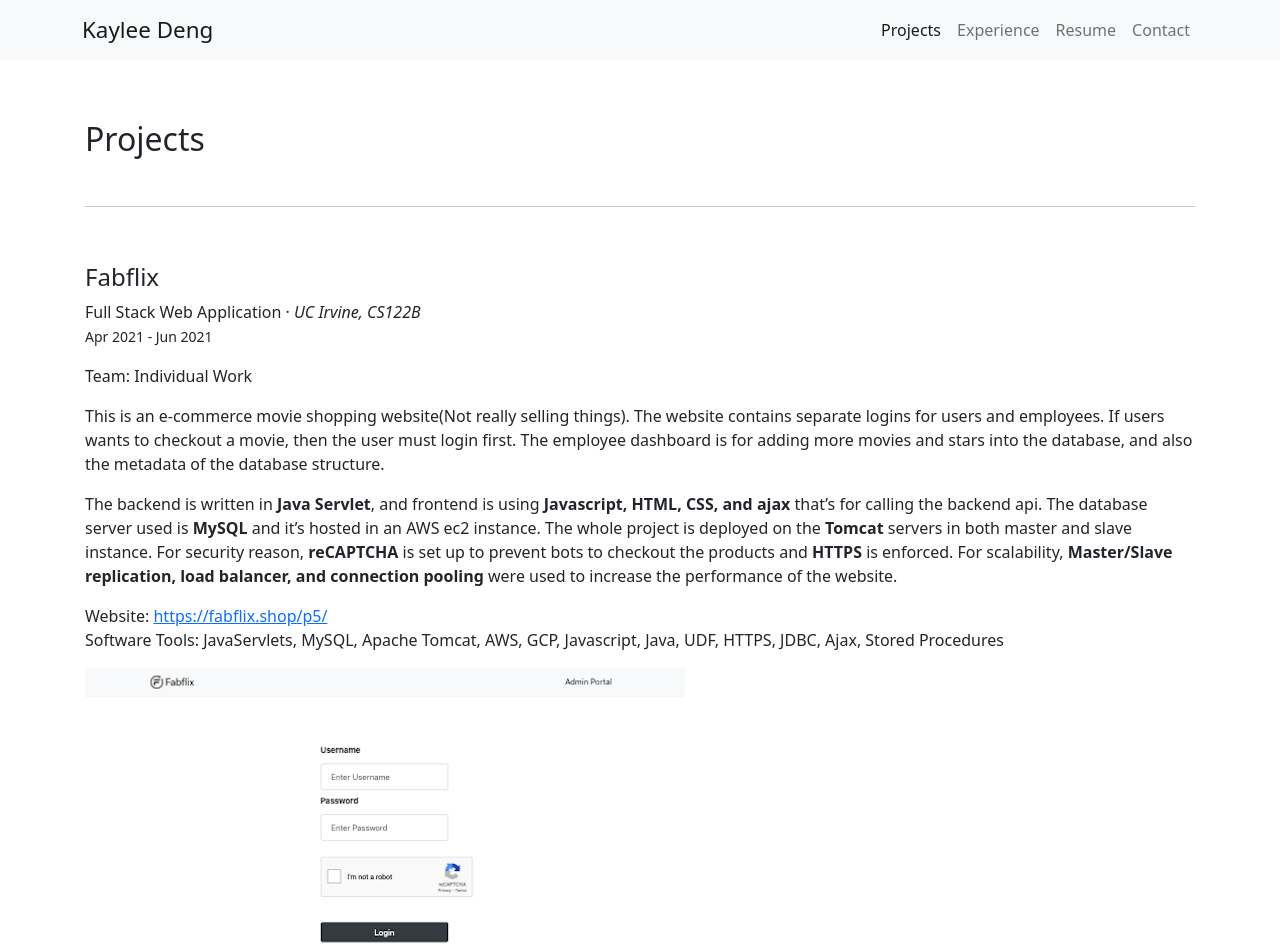
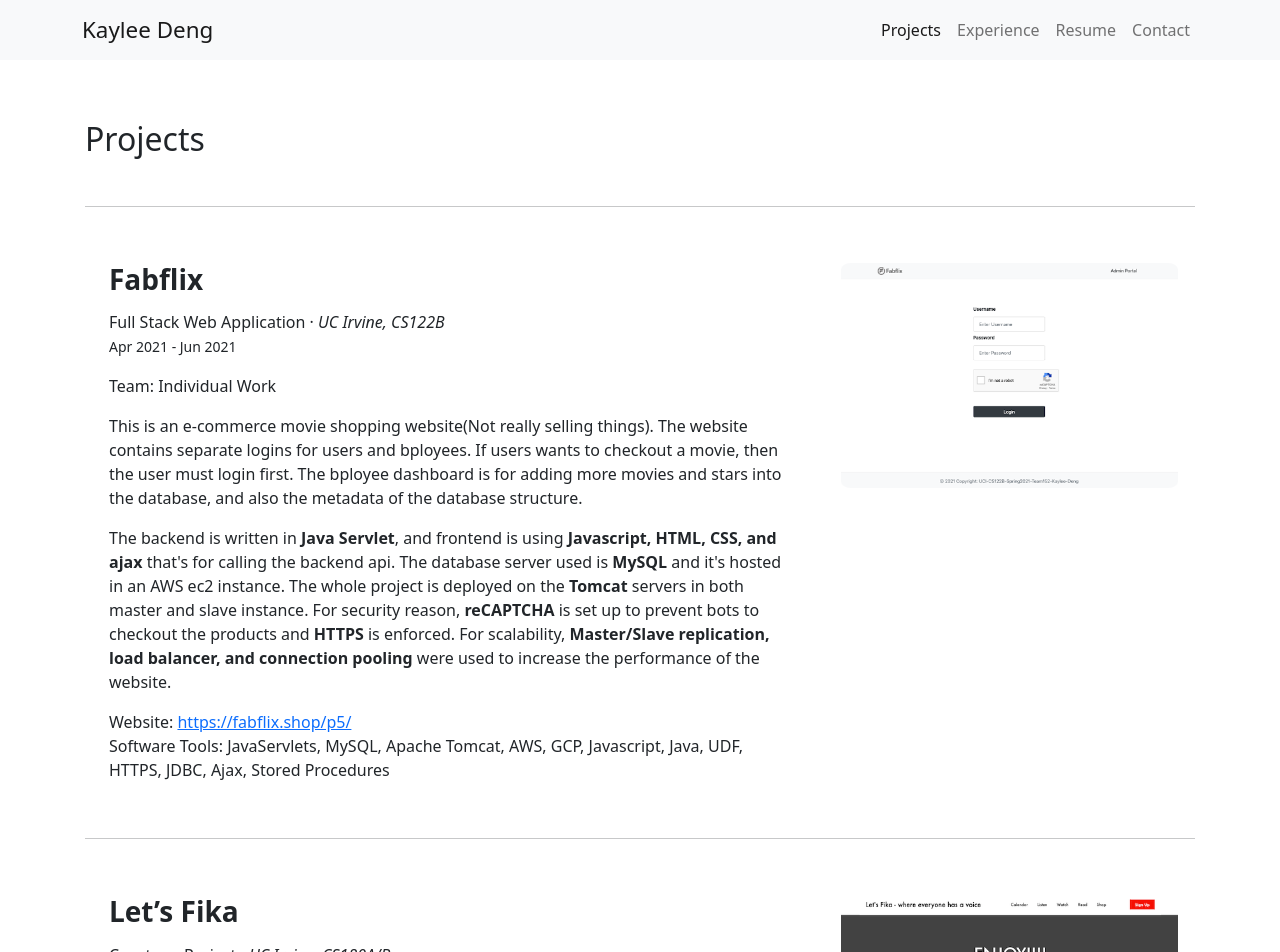
Before and after one commit to bikaylee/Portfolio, a Jekyll site: the page built from index.md, in a window 1280 px wide. Shown: the top 952 px of the page. Built offline with Jekyll 4.4.1, drawn with Linux system fonts in a browser that asks for light colours; some of the changed text lies outside the part shown.

Commit message:
reformat img in project page

```diff
--- a/css/custom.css
+++ b/css/custom.css
@@ -57,3 +57,14 @@ code {
 .social-icons i {
   color: #41464b;
 }
+
+img {
+  border-radius: 3%;
+  max-height: 80%;
+  max-width: 130%;
+}
+
+h3 {
+  font-weight: bold;
+  margin-bottom: 2%;
+}
--- a/index.md
+++ b/index.md
@@ -3,134 +3,156 @@ layout: default
 title: Project
 ---
 
-## Projects
+<h2> Projects </h2>
 
 <br>
+<hr>
+<br>
 
----
+<div class="row">
+    <div class="col-sm-8" >
+        <div class="container">
+            <h3> Fabflix </h3>
+            <p>Full Stack Web Application &middot; <i>UC Irvine, CS122B</i><br>
+            <small>Apr 2021 - Jun 2021</small></p>
+            <p>Team: Individual Work</p>
+            <p>This is an e-commerce movie shopping website(Not really selling things). The website contains separate logins for users and bployees. If users wants to checkout a movie, then the user must login first. The bployee dashboard is for adding more movies and stars into the database, and also the metadata of the database structure.</p>
+            <p>The backend is written in <b>Java Servlet</b>, and frontend is using <b>Javascript, HTML, CSS, and ajax</b> that's for calling the backend api. The database server used is <b>MySQL</b> and it's hosted in an AWS ec2 instance. The whole project is deployed on the <b>Tomcat</b> servers in both master and slave instance. For security reason, <b>reCAPTCHA</b> is set up to prevent bots to checkout the products and <b>HTTPS</b> is enforced. For scalability, <b>Master/Slave replication, load
+            balancer, and connection pooling</b> were used to increase the performance of the website.</p>
+            <p>Website: <a href="https://fabflix.shop/p5/">https://fabflix.shop/p5/</a> <br>
+            Software Tools: JavaServlets, MySQL, Apache Tomcat, AWS, GCP, Javascript, Java, UDF, HTTPS, JDBC, Ajax, Stored Procedures</p>
+        </div>
+    </div>
+    <div class="col-sm-3">
+            <a href="https://fabflix.shop/p5/">
+                <img src="img/fabflix.png" alt="Fabflix Webpage">
+            </a>
+    </div>
+</div>
 
 <br>
+<hr>
+<br>
 
-#### Fabflix
-
-Full Stack Web Application &middot; _UC Irvine, CS122B_ <br>
-<small>Apr 2021 - Jun 2021</small>
-
-Team: Individual Work
-
-This is an e-commerce movie shopping website(Not really selling things). The website contains separate logins for users and employees. If users wants to checkout a movie, then the user must login first. The employee dashboard is for adding more movies and stars into the database, and also the metadata of the database structure.
-
-The backend is written in **Java Servlet**, and frontend is using **Javascript, HTML, CSS, and ajax** that's for calling the backend api. The database server used is **MySQL** and it's hosted in an AWS ec2 instance. The whole project is deployed on the **Tomcat** servers in both master and slave instance. For security reason, **reCAPTCHA** is set up to prevent bots to checkout the products and **HTTPS** is enforced. For scalability, **Master/Slave replication, load balancer, and connection pooling** were used to increase the performance of the website.
-
-Website: [https://fabflix.shop/p5/](https://fabflix.shop/p5/) <br>
-Software Tools: JavaServlets, MySQL, Apache Tomcat, AWS, GCP, Javascript, Java, UDF, HTTPS, JDBC, Ajax, Stored Procedures
-
-[![Fabflix Webpage](img/fabflix.png)](https://fabflix.shop/p5/)
+<div class="row">
+    <div class="col-sm-8">
+        <div class="container">
+            <h3> Let’s Fika </h3>
+            <p>Capstone Project &middot; <i>UC Irvine, CS180A/B</i><br>
+            <small>Jan 2021 - Jun 2021</small></p>
+            <p>Team Mbbers: Albert Zhang, Jack Su, Michael Wang</p>
+            <p>This Capstone project is sponsored by a startup company that wants to provide a space for people to share perspectives during a Swedish coffee time, as known as Fika. To escape from commenting and likes and provide a healthy and safe environment for people so that speakers are more encouraged to share.</p>
+            <p>The techinical structure of the project is the <b>MERN</b> stack development, which stands for <b>MongoDB, ExpressJS, React, and NodeJS.</b> Since most of the team is more familiar with python, we decided to use <b>Python Flask</b> for the backend in the beginning. However, the connecting of backend and frontend has an unresolved bug for two weeks, so we decided to convert the whole project into NodeJS for the backend. As everyone is working for a specific feature, the team is full-stack so everyone is more familar with the project code. So, I learned React and NodeJS during this project. I am responsible for the content managbent for administrators and overall display control for the frontend. Since the content is hosted on Spotify and Youtube, I used <b>OAuth2.0</b> for both API calling for pulling content link into our database.</p>
+            <p>Website: <a href="https://letsfika.today/"></a>https://letsfika.today/ <br>
+            Software Tools: MongoDB, ExpressJS, React, NodeJS, Netlify, Heroku, Youtube Data API, Spotify API
+            </p>
+        </div>
+    </div>
+    <div class="col-sm-3">
+        <a href="https://letsfika.today/">
+            <img src="img/letsfika.png" alt="Let's Fika Webpage">
+        </a>
+    </div>
+</div>
 
 <br>
+<hr>
+<br>
 
----
+<div class="row">
+    <div class="col-sm-8">
+        <div class="container">
+            <h3> Pixel Jump </h3>
+            <p>Artificial Intelligence Project in Malmo &middot; <i>UC Irvine, CS175</i><br>
+            <small>Oct 2020 - Dec 2020</small></p>
+            <p>Team Mbbers: Hongen Lei, Wencong She</p>
+            <p>Pixel Jump is a gameplay simulation in Malmo(Minecraft) that the agent will perform physical jumps from one platform to another with user-control jump simulation based on the <b>3D projectile motion calculation</b>. The purpose of this project is to let the agent observe his surrounding platforms and then pick an initial velocity from a continuous action space to ensure that the agent can land on various positions of the next platform and hopefully jump onto the glass (goal) block for greater reward.</p>
+            <p>This is <b>Deep Reinforcbent Learning</b> project that uses <b>PPO(Proximal Policy Optimization).</b>The algorithm makes updates based on the transitions that were obtained by the current policy and is used in the agent’s decision for better performance. To scale up the performance of our agent, we made five difficulity maps to train our agent for at least 24 hours. Data analysis can be found in the <a href="https://bikaylee.github.io/Pixel-Jump/final.html">final report</a>.</p>
+            <p>Website: <a href="https://bikaylee.github.io/Pixel-Jump/">https://bikaylee.github.io/Pixel-Jump/</a><br>
+            Source Code: <a href="https://github.com/bikaylee/Pixel-Jump">https://github.com/bikaylee/Pixel-Jump</a><br>
+            Software Tools: gym, rllib, ppo, numpy</p>
+        </div>
+    </div>
+    <div class="col-sm-3">
+        <a href="https://bikaylee.github.io/Pixel-Jump/">
+            <img src="img/pixeljump.gif" alt="Pixel Jump Webpage">
+        </a>
+    </div>
+</div>
 
 <br>
+<hr>
+<br>
 
-#### Let’s Fika
+<div class="row">
+    <div class="col-sm-8">
+        <div class="container">
+            <h3> Wumpus World </h3>
+            <p>Intro to Artificial Intelligence Project &middot; <i>UC Irvine, CS171</i><br>
+            <small>Mar 2020</small></p>
+            <p>Team: Individual Work</p>
+            <p>This project is from an intro course of Artificial Intelligence. The Wumpus World is classified as <b>single agent,
+            partially observable, simulated, static, discrete, sequential, and deterministic.</b> The goal is to let the agent gets as
+            many points as possible. Given a 2D grid of tiles, the agent will be scored based on the performance of getting a gold
+            safely. The objective is to use <b>a* search</b> to find the minimal step of path both in searching the target and
+            returning. Based on the current perceptions to predict the safety of surrounding tiles, the agent will go to the safest
+            location in searching and will be marked trapped and return to the starting point if surroundings are too dangerous.</p>
+            <p>Software Tools: C++, a* search</p>
+        </div>
+    </div>
 
-Capstone Project &middot; _UC Irvine, CS180A/B_ <br>
-<small>Jan 2021 - Jun 2021</small>
-
-Team Members: Albert Zhang, Jack Su, Michael Wang
-
-This Capstone project is sponsored by a startup company that wants to provide a space for people to share perspectives during a Swedish coffee time, as known as Fika. To escape from commenting and likes and provide a healthy and safe environment for people so that speakers are more encouraged to share.
-
-The techinical structure of the project is the **MERN** stack development, which stands for **MongoDB, ExpressJS, React, and NodeJS.** Since most of the team is more familiar with python, we decided to use **Python Flask** for the backend in the beginning. However, the connecting of backend and frontend has an unresolved bug for two weeks, so we decided to convert the whole project into NodeJS for the backend. As everyone is working for a specific feature, the team is full-stack so everyone is more familar with the project code. So, I learned React and NodeJS during this project. I am responsible for the content management for administrators and overall display control for the frontend. Since the content is hosted on Spotify and Youtube, I used **OAuth2.0** for both API calling for pulling content link into our database.
-
-Website: [https://letsfika.today/](https://letsfika.today/) <br>
-Software Tools: MongoDB, ExpressJS, React, NodeJS, Netlify, Heroku, Youtube Data API, Spotify API
-
-[![Let's Fika Webpage](img/letsfika.png)](https://letsfika.today/)
+</div>
 
 <br>
+<hr>
+<br>
 
----
+<div class="row">
+    <div class="col-sm-8">
+        <div class="container">
+            <h3> She Who Codes </h3>
+            <p>Webpage &middot; <i> CCSF - She Who Codes Club </i><br>
+            <small>Sep 2018</small></p>
+            <p>Team: Individual Work</p>
+            <p>As the treauser of She Who Codes club in City College of San Franciso, I redesigned the club webpage to promote our
+            club. The webpage contains past events and upcoming events. It also includes the club contact information, meeting time,
+            and mission.</p>
+            <p>Website: <a href="https://bikaylee.github.io/She-Who-Codes/">https://bikaylee.github.io/She-Who-Codes/</a><br>
+            Source Code: <a href="https://github.com/bikaylee/She-Who-Codes">https://github.com/bikaylee/She-Who-Codes</a><br>
+            Software Tools: HTML, CSS, Javascript</p>
+        </div>
+    </div>
+    <div class="col-sm-3">
+        <a href="https://bikaylee.github.io/She-Who-Codes/">
+            <img src="img/shewhocodes.png" alt="She Who Codes Webpage">
+        </a>
+    </div>
+</div>
 
 <br>
-
-#### Pixel Jump
-
-Artificial Intelligence Project in Malmo &middot; _UC Irvine, CS175_ <br>
-<small>Oct 2020 - Dec 2020</small>
-
-Team Members: Hongen Lei, Wencong She
-
-Pixel Jump is a gameplay simulation in Malmo(Minecraft) that the agent will perform physical jumps from one platform to another with user-control jump simulation based on the **3D projectile motion calculation**. The purpose of this project is to let the agent observe his surrounding platforms and then pick an initial velocity from a continuous action space to ensure that the agent can land on various positions of the next platform and hopefully jump onto the glass (goal) block for greater reward.
-
-This is **Deep Reinforcement Learning** project that uses **PPO(Proximal Policy Optimization).** The algorithm makes updates based on the transitions that were obtained by the current policy and is used in the agent’s decision for better performance. To scale up the performance of our agent, we made five difficulity maps to train our agent for at least 24 hours. Data analysis can be found in the [final report](https://bikaylee.github.io/Pixel-Jump/final.html).
-
-Website: [https://bikaylee.github.io/Pixel-Jump/](https://bikaylee.github.io/Pixel-Jump/) <br>
-Source Code: [https://github.com/bikaylee/Pixel-Jump](https://github.com/bikaylee/Pixel-Jump) <br>
-Software Tools: gym, rllib, ppo, numpy
-
-[![Pixel Jump Webpage](img/pixeljump.gif)](https://bikaylee.github.io/Pixel-Jump/)
+<hr>
+<br>
+<div class="row">
+    <div class="col-sm-8">
+        <div class="container">
+            <h3> La Fusion </h3>
+            <p>Webpage &middot; <i>San Francisco Code Ramp</i><br>
+            <small>Feb 2017 - Apr 2017</small></p>
+            <p>Team: Individual Work</p>
+            <p>Very first webpage project after taking APCS in junior year of high schoool. At San Francisco Success Center, this
+            8-week course about web development fundamentals was taught by an experienced software engineer. This project is a
+            redesigned webpage for a local restaurant in San Francisco.</p>
+            <p>Website: <a href="https://bikaylee.github.io/La-Fusion/">https://bikaylee.github.io/La-Fusion/</a> <br>
+            Source Code: <a href="https://github.com/bikaylee/La-Fusion">https://github.com/bikaylee/La-Fusion</a><br>
+            Software Tools: HTML, CSS, Javascript</p>
+        </div>
+    </div>
+    <div class="col-sm-3">
+        <a href="https://bikaylee.github.io/La-Fusion/">
+            <img src="img/lafusion.png" alt="La Fusion Webpage">
+        </a>
+    </div>
+</div>
 
 <br>
-
----
-
-<br>
-
-#### Wumpus World
-
-Intro to Artificial Intelligence Project &middot; _UC Irvine, CS171_ <br>
-<small>Mar 2020</small>
-
-Team: Individual Work
-
-This project is from an intro course of Artificial Intelligence. The Wumpus World is classified as **single agent, partially observable, simulated, static, discrete, sequential, and deterministic.** The goal is to let the agent gets as many points as possible. Given a 2D grid of tiles, the agent will be scored based on the performance of getting a gold safely. The objective is to use **a\* search** to find the minimal step of path both in searching the target and returning. Based on the current perceptions to predict the safety of surrounding tiles, the agent will go to the safest location in searching and will be marked trapped and return to the starting point if surroundings are too dangerous.
-
-Software Tools: C++, a\* search
-
-<br>
-
----
-
-<br>
-
-#### She Who Codes
-
-Webpage &middot; _CCSF, She Who Codes Club_ <br>
-<small>Sep 2018</small>
-
-Team: Individual Work
-
-As the treauser of She Who Codes club in City College of San Franciso, I redesigned the club webpage to promote our club. The webpage contains past events and upcoming events. It also includes the club contact information, meeting time, and mission.
-
-Website: [https://bikaylee.github.io/She-Who-Codes/](https://bikaylee.github.io/She-Who-Codes/) <br>
-Source Code: [https://github.com/bikaylee/She-Who-Codes](https://github.com/bikaylee/She-Who-Codes) <br>
-Software Tools: HTML, CSS, Javascript
-
-[![She Who Codes Webpage](img/shewhocodes.png)](https://bikaylee.github.io/She-Who-Codes/)
-
-<br>
-
----
-
-<br>
-
-#### La Fusion
-
-Webpage &middot; _San Francisco Code Ramp_ <br>
-<small>Feb 2017 - Apr 2017</small>
-
-Team: Individual Work
-
-Very first webpage project after taking APCS in junior year of high schoool. At San Francisco Success Center, this 8-week course about web development fundamentals was taught by an experienced software engineer. This project is a redesigned webpage for a local restaurant in San Francisco.
-
-Website: [https://bikaylee.github.io/La-Fusion/](https://bikaylee.github.io/La-Fusion/) <br>
-Source Code: [https://github.com/bikaylee/La-Fusion](https://github.com/bikaylee/La-Fusion) <br>
-Software Tools: HTML, CSS, Javascript
-
-[![La Fusion Webpage](img/lafusion.png)](https://bikaylee.github.io/La-Fusion/)
-
-<br>
-
----
+<hr>
```
